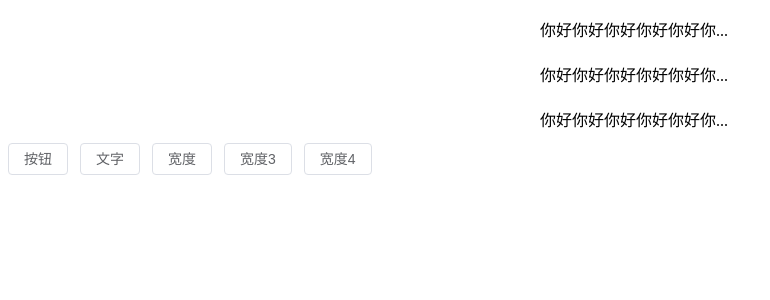
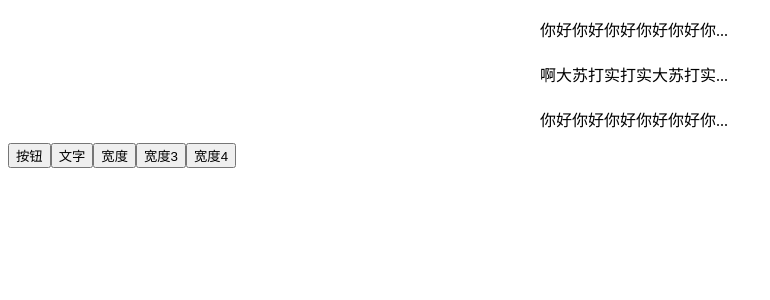
Before and after one commit to whenTheMorningDark/Vue-Ellipsis, a Vue app: page / in a window 1280 px wide. Shown: the top 300 px of the page, without its empty margins (0-770 px from the left). Built offline with nearby package versions, Linux system fonts and the light colour scheme.

Commit message:
fix:添加例子

```diff
--- a/src/App.vue
+++ b/src/App.vue
@@ -6,7 +6,7 @@
     <div class="wrapper" :style="{ width: `${width}px` }">
       <Ellipsis
         :rows="1"
-        :text="options.text"
+        :text="text"
         :poperOptions="{
           effect: 'light'
         }"
@@ -16,11 +16,11 @@
       <span ref="targetRef" />
     </div>
 
-    <el-button @click="change">按钮</el-button>
-    <el-button @click="change1">文字</el-button>
-    <el-button @click="change2">宽度</el-button>
-    <el-button @click="change3">宽度3</el-button>
-    <el-button @click="change4">宽度4</el-button>
+    <button @click="change">按钮</button>
+    <button @click="change1">文字</button>
+    <button @click="change2">宽度</button>
+    <button @click="change3">宽度3</button>
+    <button @click="change4">宽度4</button>
   </div>
 </template>
 <script setup lang="ts">
@@ -33,6 +33,7 @@ const options = ref({
   rows: 1,
   text: "你好你好你好你好你好你好你好你好你好你好你好你好你好你好你好你好你好你好你好你好你好你好你好你好"
 })
+const text = ref("啊大苏打实打实大苏打实打实大苏打实打实士大夫士大夫士大夫士大夫士大夫胜多负少")
 
 const width = ref(200)
 useEllipsis(targetRef, options.value, {
--- a/src/components/Ellipsis.vue
+++ b/src/components/Ellipsis.vue
@@ -6,7 +6,6 @@ import { ref } from "vue"
 import { useEllipsis } from "../packages/useEllipsis"
 import { IOptions } from "../packages/utils"
 import { ExtendedOptions } from "../types/index"
-// import { ExtendedOptions } from "../packages/createEllipsisPopper"
 type EllipsisProps = IOptions & {
   poperOptions?: ExtendedOptions
 }
```
